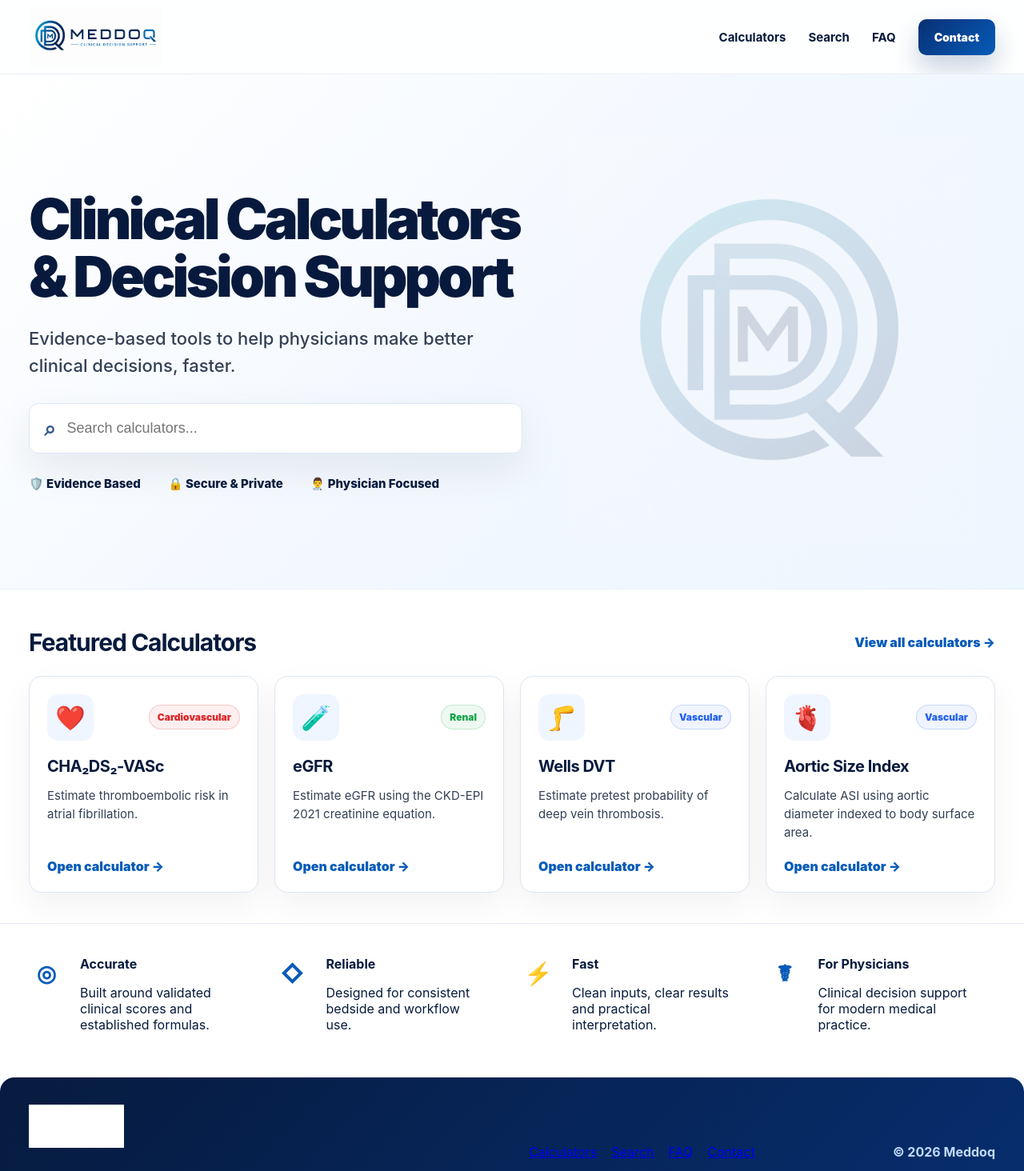
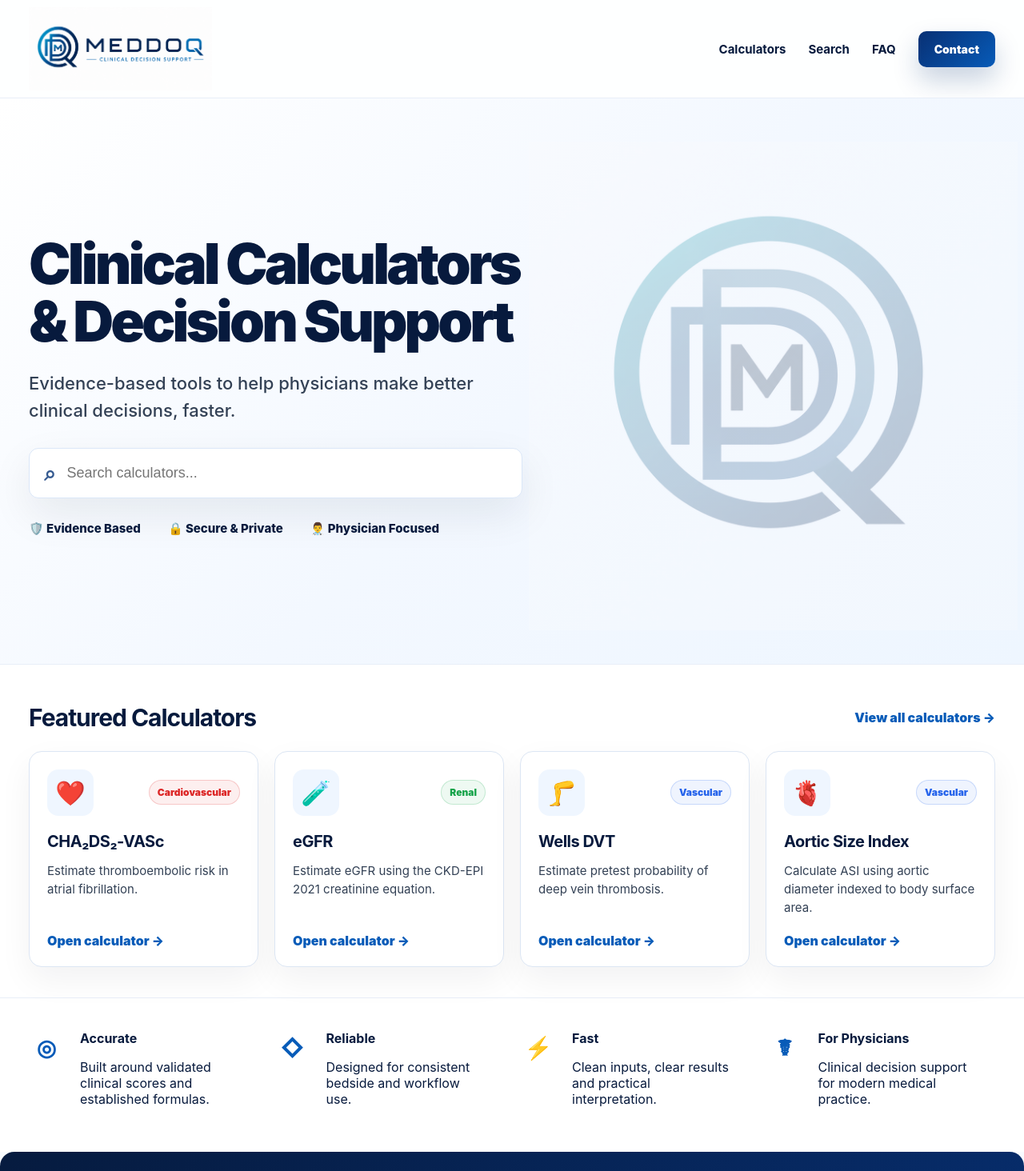
Before and after one commit to brsbyrm/meddoq, a Next.js app: page / in a window 1280 px wide. Shown: the top 1464 px of the page at 80% size. Built offline with nearby package versions, Linux system fonts and the light colour scheme.

Commit message:
Polish homepage brand logo emblem and footer

```diff
--- a/app/page.js
+++ b/app/page.js
@@ -157,10 +157,10 @@ export default function Home() {
         </div>
 
         <div style={styles.footerLinks}>
-          <a href="/calculators">Calculators</a>
-          <a href="/search">Search</a>
-          <a href="/faq">FAQ</a>
-          <a href="mailto:contact@meddoq.com">Contact</a>
+          <a href="/calculators" style={styles.footerLink}>Calculators</a>
+          <a href="/search" style={styles.footerLink}>Search</a>
+          <a href="/faq" style={styles.footerLink}>FAQ</a>
+          <a href="mailto:contact@meddoq.com" style={styles.footerLink}>Contact</a>
         </div>
 
         <div style={styles.footerCopy}>© {new Date().getFullYear()} Meddoq</div>
@@ -204,7 +204,7 @@ const styles = {
       'Inter, ui-sans-serif, system-ui, -apple-system, BlinkMacSystemFont, "Segoe UI", sans-serif',
   },
   header: {
-    height: 92,
+    height: 122,
     maxWidth: 1320,
     margin: "0 auto",
     padding: "0 36px",
@@ -220,7 +220,7 @@ const styles = {
     textDecoration: "none",
   },
   brandLogo: {
-    height: 76,
+    height: 104,
     width: "auto",
     display: "block",
   },
@@ -251,8 +251,8 @@ const styles = {
     overflow: "hidden",
     maxWidth: 1320,
     margin: "0 auto",
-    minHeight: 520,
-    padding: "78px 36px 54px",
+    minHeight: 460,
+    padding: "54px 36px 42px",
     display: "grid",
     gridTemplateColumns: "minmax(0, 1fr) minmax(380px, 0.9fr)",
     alignItems: "center",
@@ -332,9 +332,9 @@ const styles = {
     justifyContent: "center",
   },
   heroEmblem: {
-    width: "min(520px, 92%)",
+    width: "min(720px, 110%)",
     height: "auto",
-    opacity: 0.16,
+    opacity: 0.24,
     filter: "saturate(0.95)",
     display: "block",
   },
@@ -482,16 +482,20 @@ const styles = {
     gap: 12,
   },
   footerLogo: {
-    height: 54,
+    height: 72,
     width: "auto",
     display: "block",
-    filter: "brightness(0) invert(1)",
   },
   footerLinks: {
     display: "flex",
     gap: 18,
     flexWrap: "wrap",
   },
+  footerLink: {
+    color: "#ffffff",
+    textDecoration: "none",
+    fontWeight: 850,
+  },
   footerCopy: {
     color: "#bfdbfe",
     fontWeight: 700,
```
